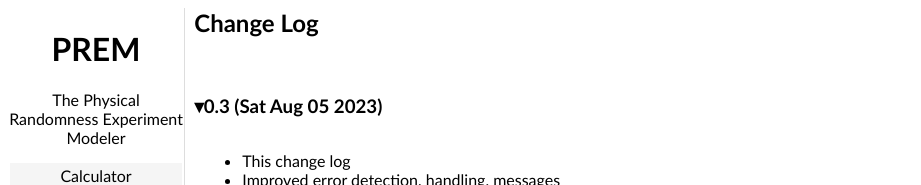
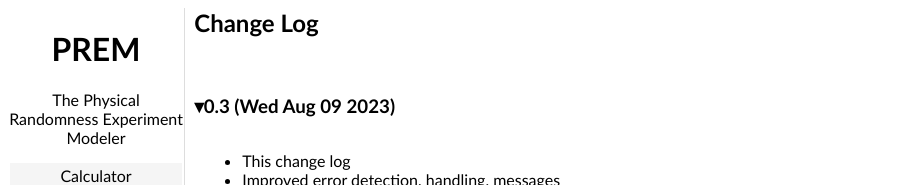
Before and after one commit to TNThomas/prem, a SvelteKit app: page /changeLogs in a window 1280 px wide. Shown: the top 185 px of the page, without its empty margins (0-921 px from the left). Built offline with nearby package versions, Linux system fonts and the light colour scheme.

Commit message:
Convert change log data to JSON file

```diff
--- a/package.json
+++ b/package.json
@@ -21,6 +21,8 @@
 		"d3": "^7.8.5"
 	},
 	"devDependencies": {
+		"@actions/core": "^1.10.0",
+		"@actions/github": "^5.1.1",
 		"@lezer/generator": "^1.3.0",
 		"@playwright/test": "^1.28.1",
 		"@sveltejs/adapter-auto": "^2.0.0",
--- a/src/routes/changeLogs/+page.svelte
+++ b/src/routes/changeLogs/+page.svelte
@@ -1,19 +1,19 @@
 <script lang="ts">
 	import ExtraNav from "$lib/extraNav.svelte";
-    import { versions } from "./data";
+    import versions from "./changes.json"
 </script>
 
 <h2>Change Log</h2>
 <ExtraNav title="On This Page">
     {#each versions as version}
-        <li><a href="#{version[0]}">{version[0]}</a></li>
+        <li><a href="#{version.id}">{version.id}</a></li>
     {/each}
 </ExtraNav>
 {#each versions as version}
-    <input type="checkbox" id={version[0]}/>
-    <label for={version[0]}><h3>{version[0]} ({version[1].toDateString()})</h3></label>
+    <input type="checkbox" id={version.id}/>
+    <label for={version.id}><h3>{version.id} ({new Date(version.date).toDateString()})</h3></label>
     <article><ul>
-        {#each version[2] as bullet}
+        {#each version.changes as bullet}
             <li>{bullet}</li>
         {/each}
     </ul>
--- a/src/routes/changeLogs/data.ts
+++ b/src/routes/changeLogs/changes.json
@@ -1,24 +1,18 @@
-export type version = [
-    num: string,
-    releaseDate: Date,
-    notes: string[]
-]
-
-export const versions: version[] = [
-    [
-        "0.3",
-        new Date(),
-        [
+[
+    {
+        "id": "0.3",
+        "date": "2023-08-09",
+        "changes": [
             "This change log",
             "Improved error detection, handling, messages",
             "Multiple outputs in a program",
             "Sequences no longer allowed to have empty elements, but the empty Sequence is still OK"
         ]
-    ],
-    [
-        "0.2",
-        new Date("2023-08-04"),
-        [
+    },
+    {
+        "id": "0.2",
+        "date": "2023-08-04",
+        "changes": [
             "Parsing for single outputs of Numbers, Sequences, Dice, and Cards",
             "Collations for Exact, At Least, At Most",
             "Display as table or CSV data",
@@ -26,5 +20,5 @@ export const versions: version[] = [
             "Memory of last successfully-parsed program",
             "Adoption of color preference on page load"
         ]
-    ]
+    }
 ]
```
Also changed, not shown: 1 other file (tests, documents, lock files or other folders).
